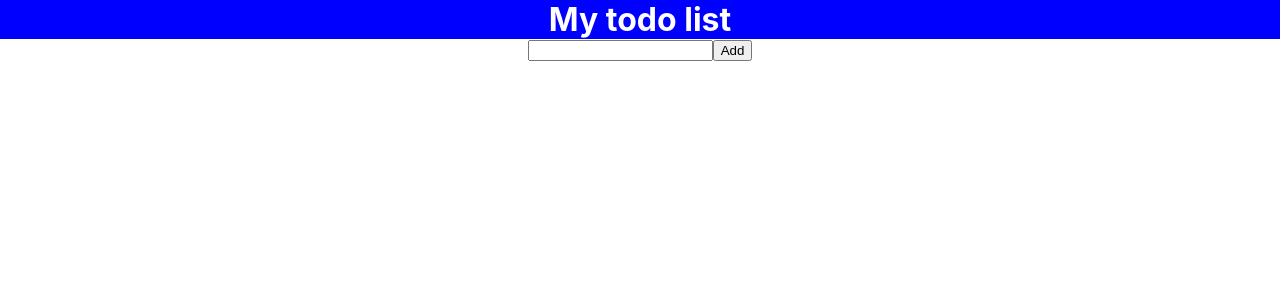
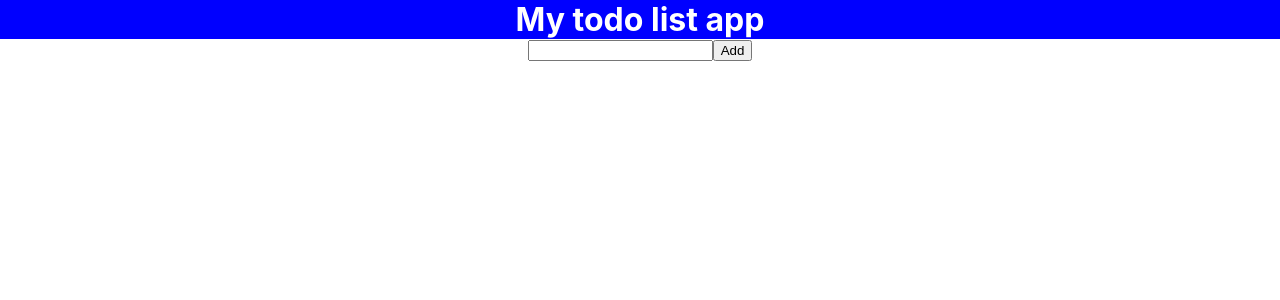
Before and after one commit to Sas-Kirakosyan/todoList-react, a React (Create React App) app: page / in a window 1280 px wide. Shown: the top 300 px of the page. Built offline with nearby package versions, Linux system fonts and the light colour scheme.

Commit message:
Update App.js

```diff
--- a/src/App.js
+++ b/src/App.js
@@ -42,7 +42,7 @@ removeItem=(e)=>{
 render(){
   return(
   <div className='container'>
-    <h1 className='h1'>My todo list</h1>
+    <h1 className='h1'>My todo list app</h1>
    <form className="App">
        <input type="text" onChange={this.handleInput} value={this.state.text} />
        <button onClick={this.submitHendle}>Add</button>
```
